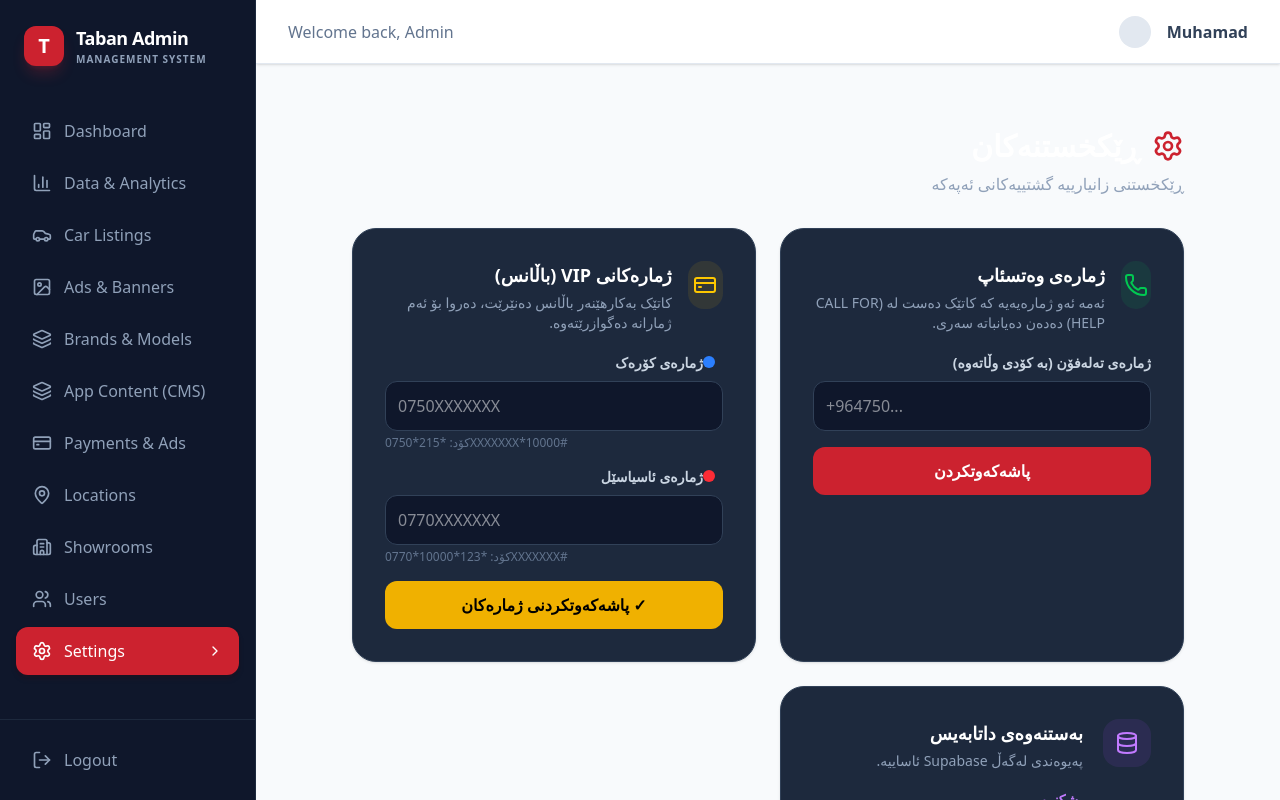
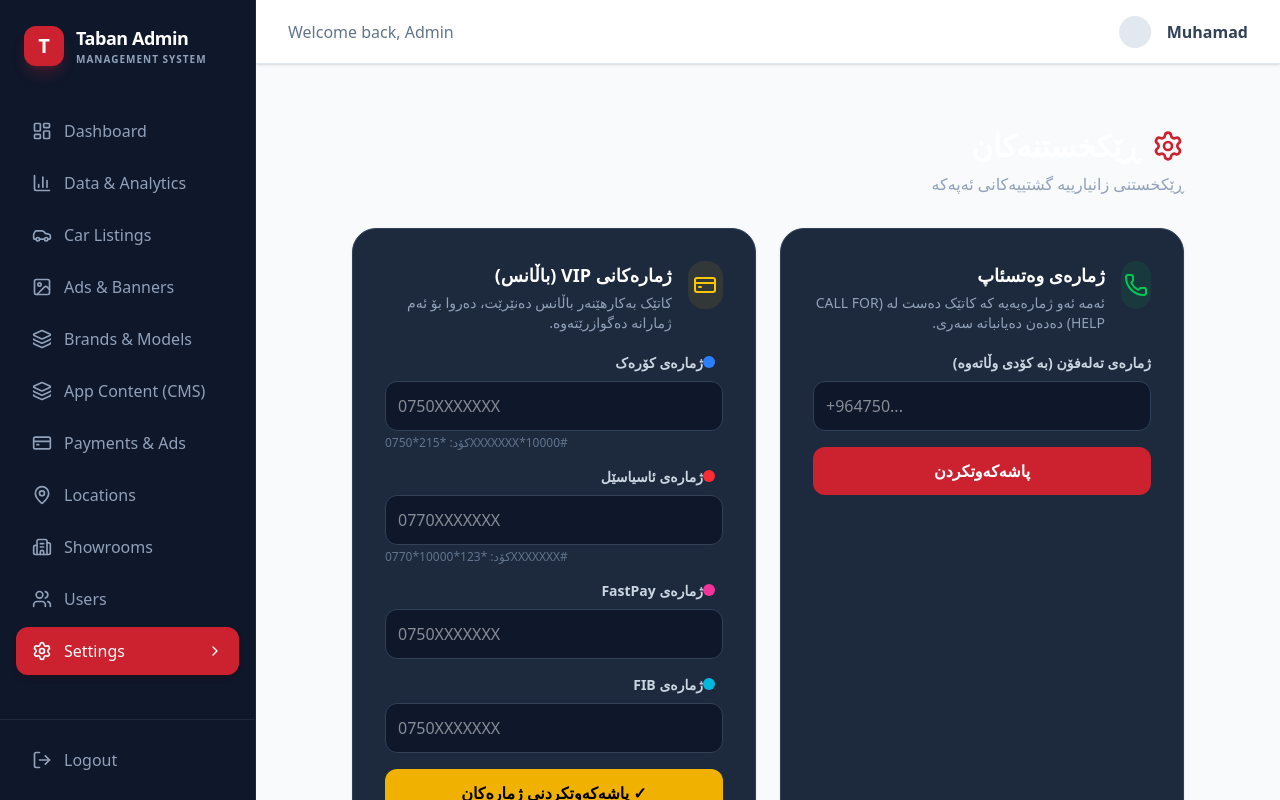
Before and after one commit to muhammadis07801353915-creator/admin-taban, a Next.js app: page /settings in a window 1280 px wide. Built offline with nearby package versions, Linux system fonts and the light colour scheme; no server answers; the database is empty.

Commit message:
Add FastPay and FIB numbers and display in Admin Panel

```diff
--- a/src/app/(dashboard)/payments/page.tsx
+++ b/src/app/(dashboard)/payments/page.tsx
@@ -137,7 +137,11 @@ export default function PaymentsPage() {
             <div className="bg-slate-900 rounded-2xl p-4">
               <p className="text-slate-400 text-sm mb-1">کۆمپانیا</p>
               <p className="text-white font-bold text-lg capitalize">
-                {selected.payment_method === 'korek' ? '🔵 کۆرەک' : selected.payment_method === 'asiacell' ? '🔴 ئاسیاسێل' : selected.payment_method || '-'}
+                {selected.payment_method === 'korek' ? '🔵 کۆرەک' :
+                 selected.payment_method === 'asiacell' ? '🔴 ئاسیاسێل' :
+                 selected.payment_method === 'fastpay' ? '💖 FastPay' :
+                 selected.payment_method === 'fib' ? '💠 FIB' :
+                 selected.payment_method || '-'}
               </p>
             </div>
           </div>
--- a/src/app/(dashboard)/settings/page.tsx
+++ b/src/app/(dashboard)/settings/page.tsx
@@ -11,6 +11,8 @@ export default function SettingsPage() {
   const [whatsappNumber, setWhatsappNumber] = useState('');
   const [korekNumber, setKorekNumber] = useState('');
   const [asiacellNumber, setAsiacellNumber] = useState('');
+  const [fastpayNumber, setFastpayNumber] = useState('');
+  const [fibNumber, setFibNumber] = useState('');
 
   useEffect(() => {
     fetchSettings();
@@ -29,6 +31,8 @@ export default function SettingsPage() {
         if (data.whatsapp_number) setWhatsappNumber(data.whatsapp_number);
         if (data.korek_number) setKorekNumber(data.korek_number);
         if (data.asiacell_number) setAsiacellNumber(data.asiacell_number);
+        if (data.fastpay_number) setFastpayNumber(data.fastpay_number);
+        if (data.fib_number) setFibNumber(data.fib_number);
       }
     } catch (e) {
       console.error(e);
@@ -62,7 +66,9 @@ export default function SettingsPage() {
         .from('app_settings')
         .update({
           korek_number: korekNumber,
-          asiacell_number: asiacellNumber
+          asiacell_number: asiacellNumber,
+          fastpay_number: fastpayNumber,
+          fib_number: fibNumber
         })
         .eq('id', 1);
 
@@ -173,6 +179,36 @@ export default function SettingsPage() {
               <p className="text-slate-500 text-xs mt-1 text-left" dir="ltr">کۆد: *123*10000*{asiacellNumber || '0770XXXXXXX'}#</p>
             </div>
 
+            <div>
+              <label className="block text-sm font-bold text-slate-300 mb-2">
+                <span className="inline-block w-3 h-3 bg-pink-500 rounded-full mr-2"></span>
+                ژمارەی FastPay
+              </label>
+              <input
+                type="text"
+                value={fastpayNumber}
+                onChange={(e) => setFastpayNumber(e.target.value)}
+                placeholder="0750XXXXXXX"
+                className="w-full bg-slate-900 border border-slate-700 text-white rounded-xl p-3 text-left"
+                dir="ltr"
+              />
+            </div>
+
+            <div>
+              <label className="block text-sm font-bold text-slate-300 mb-2">
+                <span className="inline-block w-3 h-3 bg-cyan-500 rounded-full mr-2"></span>
+                ژمارەی FIB
+              </label>
+              <input
+                type="text"
+                value={fibNumber}
+                onChange={(e) => setFibNumber(e.target.value)}
+                placeholder="0750XXXXXXX"
+                className="w-full bg-slate-900 border border-slate-700 text-white rounded-xl p-3 text-left"
+                dir="ltr"
+              />
+            </div>
+
             <button
               onClick={handleSaveVip}
               disabled={savingVip}
```
